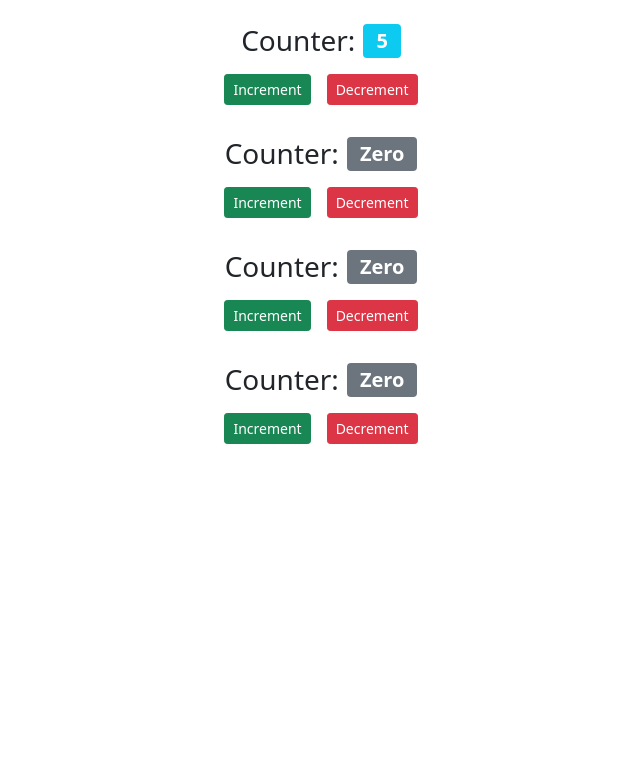
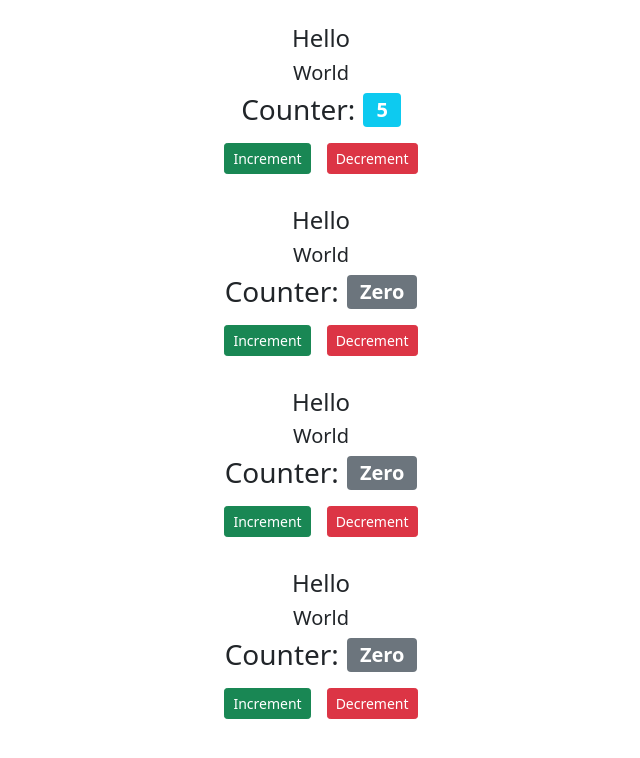
Before and after one commit to Cathy347Le/Counters, a React (Create React App) app: page / in a window 1280 px wide. Shown: the top 758 px of the page, without its empty margins (319-959 px from the left). Built offline with nearby package versions, Linux system fonts and the light colour scheme.

Commit message:
example of passing children props

```diff
--- a/src/Components/Counter.jsx
+++ b/src/Components/Counter.jsx
@@ -31,9 +31,10 @@ class Counter extends Component {
   };
 
   render() {
-    // console.log("props", this.props);
+    console.log("props", this.props);
     return (
       <div className="counter-item m-4">
+        {this.props.children}
         <h3 className="d-flex justify-content-center">
           Counter:
           <span style={this.badgeStyles} className={this.getBadgeClasses()}>
--- a/src/Components/CounterList.jsx
+++ b/src/Components/CounterList.jsx
@@ -17,7 +17,10 @@ class CounterList extends Component {
     return (
       <div className="counters-container">
         {this.state.counters.map((counter) => (
-          <Counter key={counter.id} value={counter.value} />
+          <Counter key={counter.id} value={counter.value}>
+            <h4>Hello</h4>
+            <h5>World</h5>
+          </Counter>
         ))}
       </div>
     );
```
Also changed, not shown: 1 other file (tests, documents, lock files or other folders).
